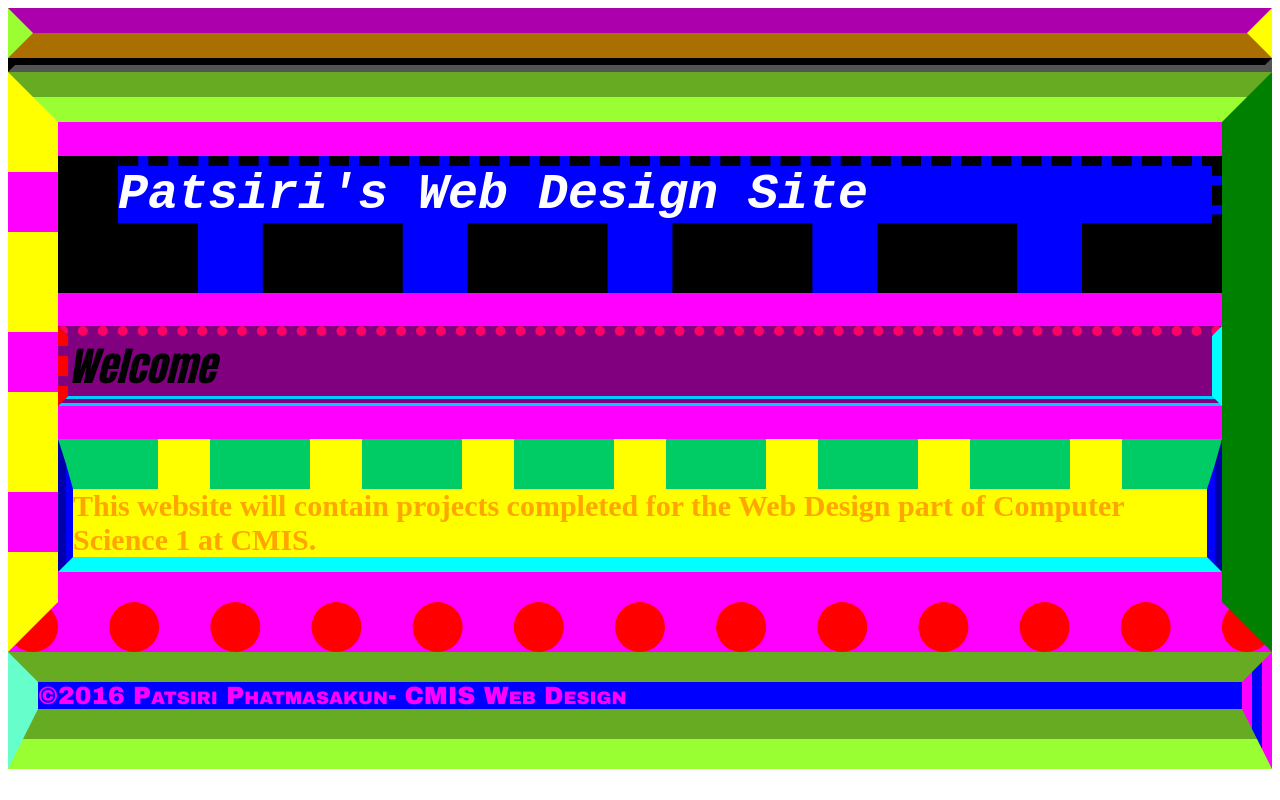
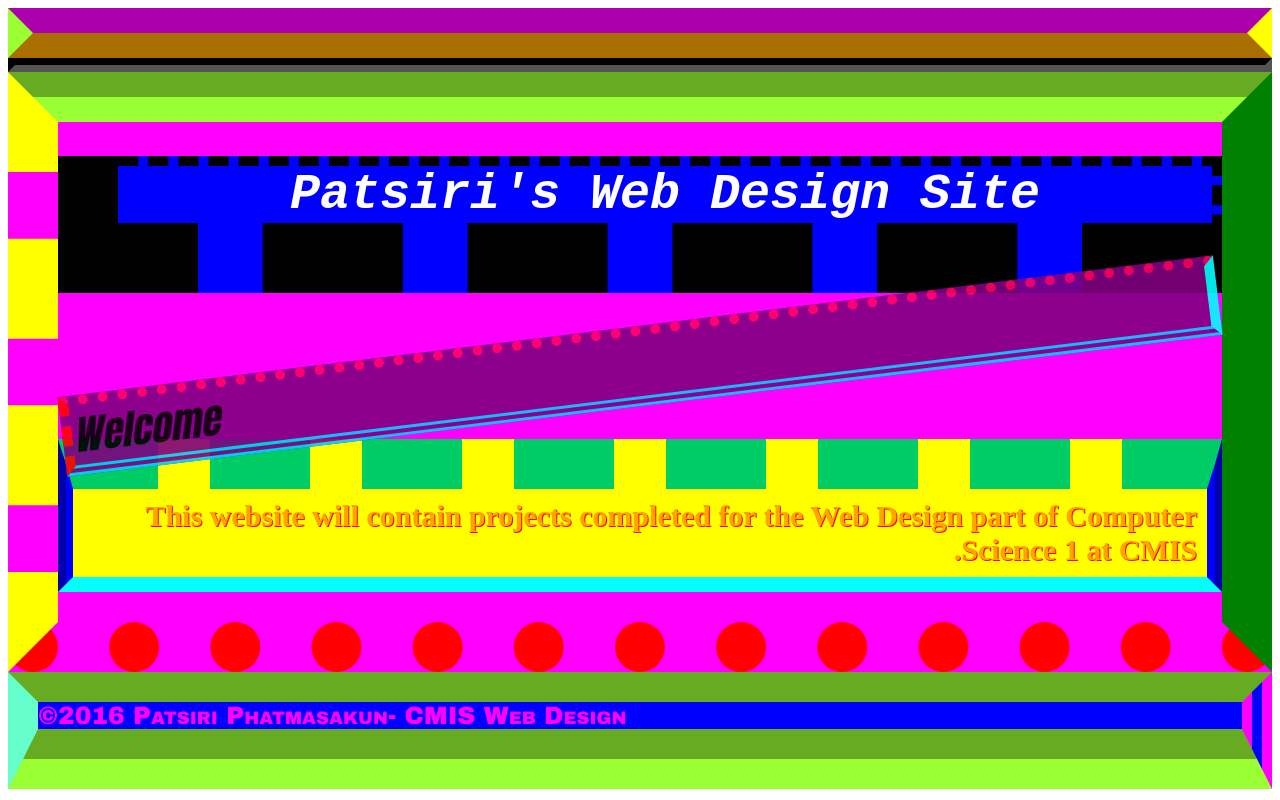
Before and after one commit to pat2479-cmis/pat2479-cmis-wd, a plain HTML site: page index.html in a window 1280 px wide. Drawn offline with Linux system fonts and the light colour scheme.

Commit message:
main.css

```diff
--- a/main.css
+++ b/main.css
@@ -1,5 +1,23 @@
-All the properties I used, 1.Font-family 2.color 3.font-size 4.background-color 5.border 6.border-left-color 7.border-left-style 8.border-top-color 9.border-top-style 10.border-bottom-style 11.border-left-width 12.border-bottom-width 13.border-style 14.border 15.font-style 16.border-left-style  18.font-weight 19.font-variant 20.border-right-color
+/*Create a new file called "main.css"
+*Add a link element to the head of your index.html file
+<link rel="stylesheet" href="main.css" type="text/css">
+*Edit the main.css file
+*add a declaration for each element in the body of your index.html file.
+*add properties to style the background color of each element.
+*add properties to style the border of each element.
+*add properties to style the font and text of each element.
+*Use at least 20 different properties. Include a list of these 20 at the TOP of your main.css file as a css comment.
+*Use at least 4 different units to set sizes of various aspects of your webpage.
+*Go learn something from 2 classmates; add a comment to your main.css file that describes what you learned.
+*View your index.html in the development server.
+*Validate your index.html file.
+*Validate your main.css file.
+*Copy this list of requirements and paste it into the top of your "main.css" file as a css comment. Put an asterisk in front of each one that you did.
+*Upload to the production server with sftp.
+*View your index.html in the production server*/
+All the properties I used, 1.Font-family 2.color 3.font-size 4.background-color 5.border 6.border-left-color 7.text-align 8.transform 9.direction 10.border-bottom-style 11.border-left-width 12.padding 13.border-style 14.border 15.font-style 16.min-width  18.text-shadow 19.font-variant 20.opacity
 What I've learned
+learn from classmate: Argik used border radius and margin for her CSS file and Warit used Max width and Min height on his CSS file
 html {
 	background-color:lightblue ;
 }
@@ -26,6 +44,7 @@ h1 {
 	border:dashed 10px black;
 	border-left-width:60px;
 	border-bottom-width:70px;
+	text-align: center;
 }
 nav {
 	font-family:Times New Roman;
@@ -60,6 +79,9 @@ h2 {
 	border-right-color:#00FFFF;
 	border-top-color:#ff0066;
 	border-bottom-color:#00ccff;
+	opacity: 0.9;
+	min-width: 1px;
+	transform: rotate(-7deg);
 }
 p {
 	font-family:times new roman;
@@ -74,6 +96,9 @@ p {
 	border-left-style:groove;
 	border-right-style:ridge;
 	border-top-width:50px;
+	padding: 10px;
+	text-shadow: 1px 1px #ff0000;
+	direction: rtl;
 }
 footer {
 	font-family:arial black;
@@ -88,5 +113,4 @@ footer {
 	border-top-style:inset;
 	border-bottom-width:60px;
 	font-variant:small-caps;
-
 }
```
